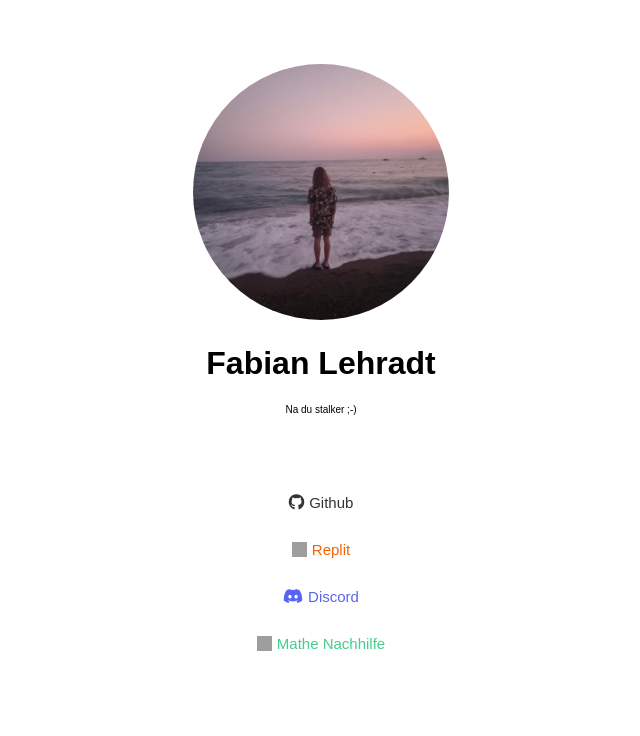
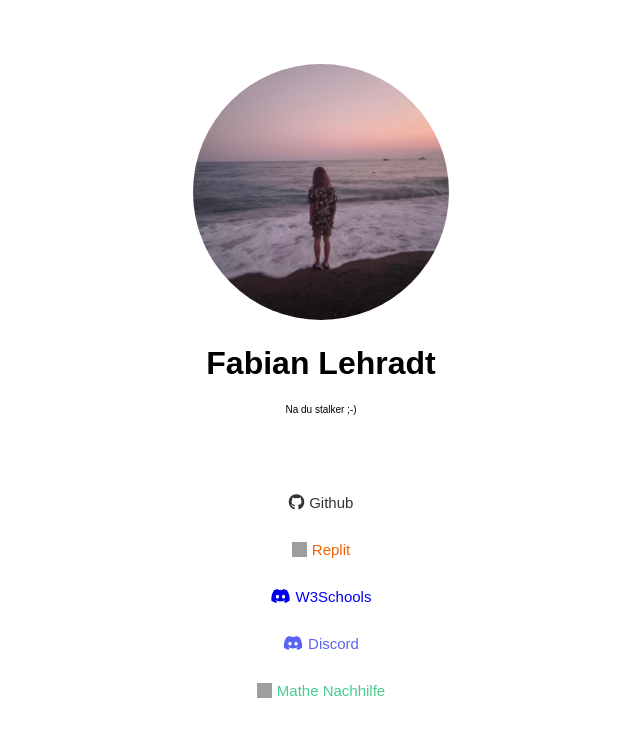
Before and after one commit to Lehradt/profile, a plain HTML site: page index.html in a window 1280 px wide. Shown: the whole page, without its empty margins (319-959 px from the left). Drawn offline with Linux system fonts and the light colour scheme; grey boxes are pictures that could not be loaded.

Commit message:
Update index.html

```diff
--- a/index.html
+++ b/index.html
@@ -88,6 +88,10 @@
         <img id="rep" src="https://img.icons8.com/fluency/48/replit.png" alt="replit"/>
         <p>Replit</p>
       </a>
+      <a href="https://www.w3profile.com/FabianLehradt/" target="_blank" id="w3schools">
+        <i class="fab fa-discord"></i>
+        <p>W3Schools</p>
+      </a>
       <a href="https://discord.com/users/1151971830983311441" target="_blank" id="discord">
         <i class="fab fa-discord"></i>
         <p>Discord</p>
```
